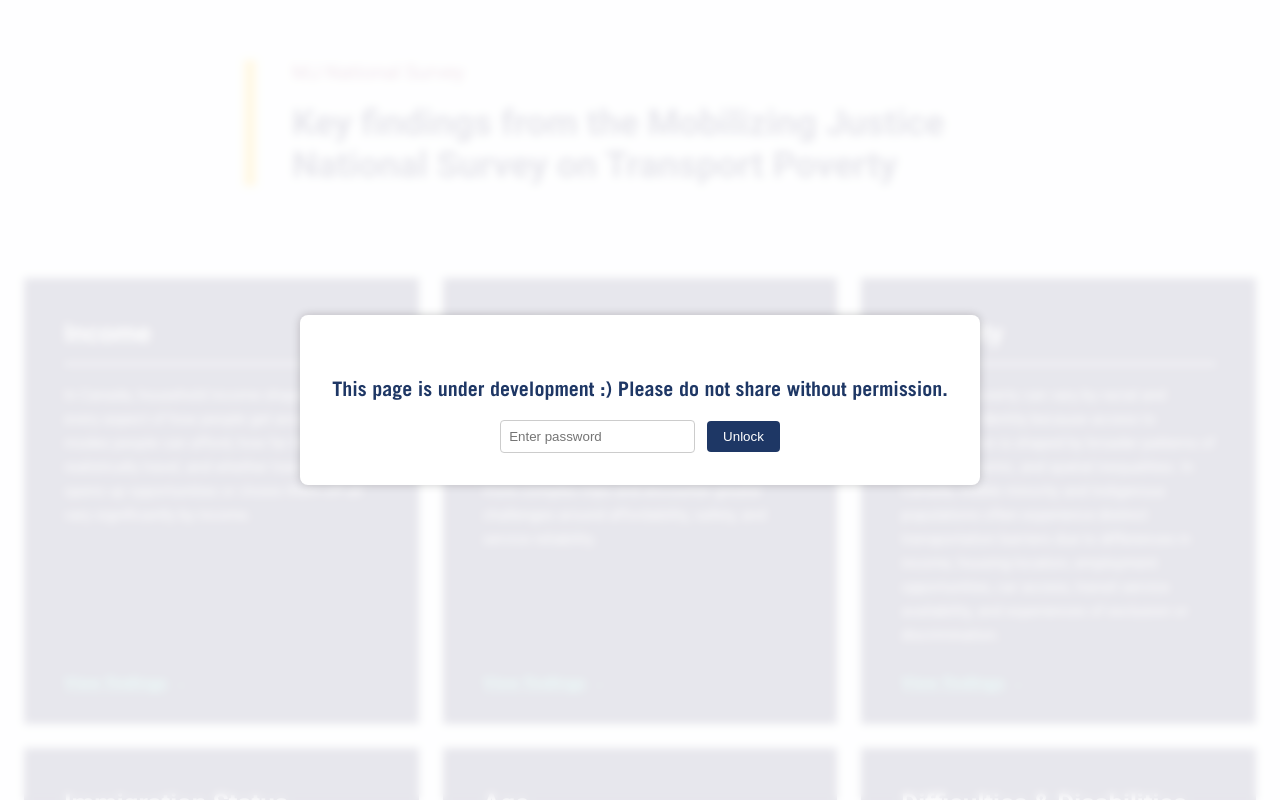
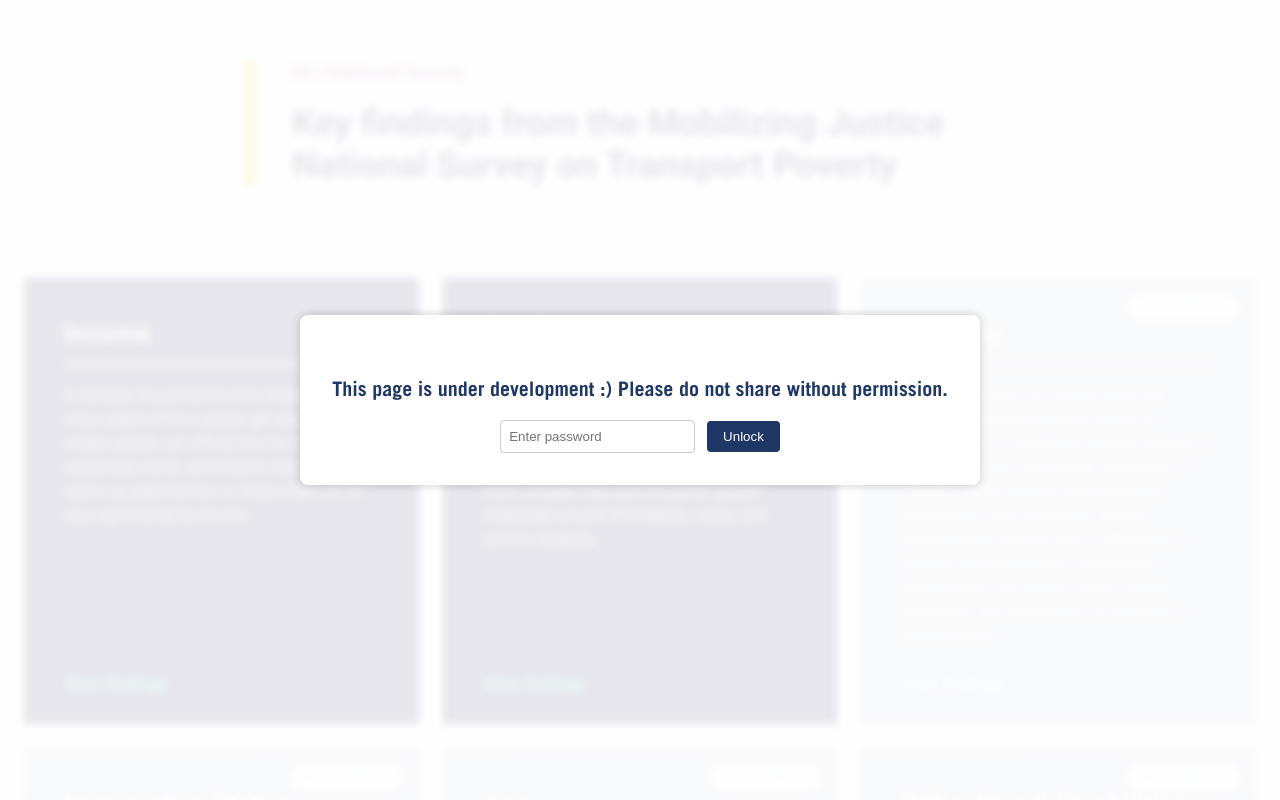
Before and after one commit to schoolofcities/mobilizing-justice, a SvelteKit app: page /national-survey in a window 1280 px wide. Shown: the top 800 px of the page. Built offline with nearby package versions, Linux system fonts and the light colour scheme.

Commit message:
add fade/show option on home page

```diff
--- a/src/routes/national-survey/+page.svelte
+++ b/src/routes/national-survey/+page.svelte
@@ -33,11 +33,20 @@
 
 <div class="card-grid">
 	{#each nationalSurveyPages as page}
-		<a href="{base}/national-survey/{page.slug}" class="page-card">
-			<div class="card-title">{page.title}</div>
-			<p class="card-text">{page.text}</p>
-			<span class="card-link"><span class="card-link-text">View findings</span> →</span>
-		</a>
+		{#if page.live}
+			<a href="{base}/national-survey/{page.slug}" class="page-card">
+				<div class="card-title">{page.title}</div>
+				<p class="card-text">{page.text}</p>
+				<span class="card-link"><span class="card-link-text">View findings</span> →</span>
+			</a>
+		{:else}
+			<div class="page-card coming-soon">
+				<div class="coming-soon-badge">Coming soon</div>
+				<div class="card-title">{page.title}</div>
+				<p class="card-text">{page.text}</p>
+				<span class="card-link"><span class="card-link-text">View findings</span> →</span>
+			</div>
+		{/if}
 	{/each}
 </div>
 
@@ -89,6 +98,31 @@
 		background-color: color-mix(in srgb, var(--mjBlue) 85%, white);
 	}
 
+	.page-card.coming-soon {
+		position: relative;
+		opacity: 0.2;
+		cursor: default;
+	}
+
+	.page-card.coming-soon:hover {
+		background-color: var(--mjBlue);
+	}
+
+	.coming-soon-badge {
+		position: absolute;
+		top: 16px;
+		right: 16px;
+		background-color: var(--mjWhite);
+		color: var(--mjBlue);
+		font-family: RobotoBold, sans-serif;
+		font-size: 12px;
+		letter-spacing: 0.05em;
+		text-transform: uppercase;
+		padding: 6px 12px;
+		border-radius: 999px;
+		opacity: calc(1 / 0.2);
+	}
+
 	.card-title {
 		font-family: RobotoBold, sans-serif;
 		font-size: 26px;
```
Also changed, not shown: src/lib/nationalSurveyPages.js.
